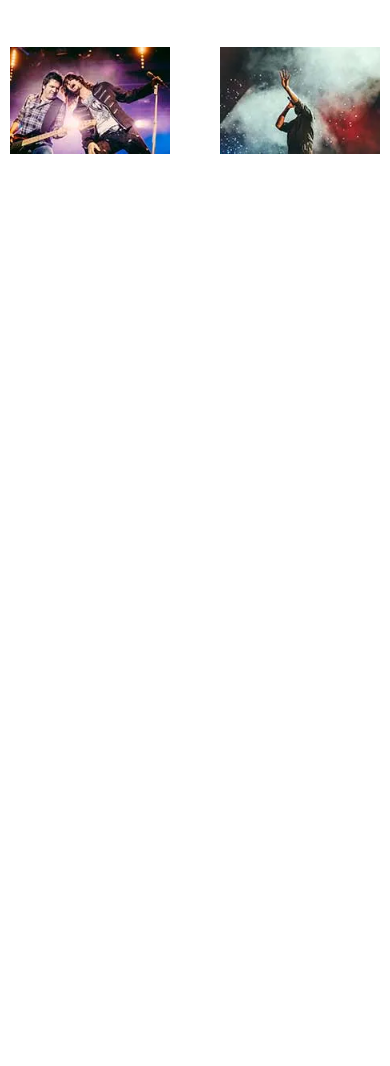
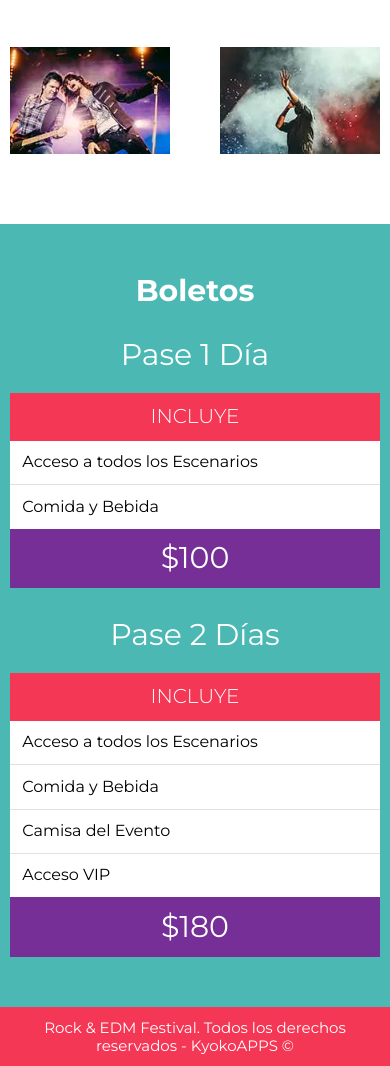
Before and after one commit to ScarKMS/Music-Fest, a website: page index.html in a window 390 px wide. Shown: the part 4863-5929 px from the top of the page. Before the commit the page ends 5087 px from the top, so only its background shows below. Drawn offline with Linux system fonts and the light colour scheme.

Commit message:
Boletos y Footer
+Terminada la seccion de Boletos
+Terminado el Footer
+Sitio 100% Responsive

```diff
--- a/index.html
+++ b/index.html
@@ -110,6 +110,85 @@
         </ul>
     </section>
 
+    <section class="boletos bg-verde">
+        <h3>Boletos</h3>
+
+        <div class="contenedor-boletos contenedor">
+            <div class="basico plan">
+                <p>Pase 1 Día</p>
+                <table class="pase">
+                    <thead>
+                        <tr>
+                            <th>Incluye</th>
+                        </tr>
+                    </thead>
+                    <tbody>
+                        <tr>
+                            <td>
+                                Acceso a todos los Escenarios
+                            </td>
+                        </tr>
+                        <tr>
+                            <td>
+                                Comida y Bebida
+                            </td>
+                        </tr>
+                    </tbody>
+                    <tfoot>
+                        <tr>
+                            <td>
+                                $100
+                            </td>
+                        </tr>
+                    </tfoot>
+                </table>
+            </div>
+            <div class="premium plan">
+                <p>Pase 2 Días</p>
+                <table class="pase">
+                    <thead>
+                        <tr>
+                            <th>Incluye</th>
+                        </tr>
+                    </thead>
+                    <tbody>
+                        <tr>
+                            <td>
+                                Acceso a todos los Escenarios
+                            </td>
+                        </tr>
+                        <tr>
+                            <td>
+                                Comida y Bebida
+                            </td>
+                        </tr>
+                        <tr>
+                            <td>
+                                Camisa del Evento
+                            </td>
+                        </tr>
+                        <tr>
+                            <td>
+                                Acceso VIP
+                            </td>
+                        </tr>
+                    </tbody>
+                    <tfoot>
+                        <tr>
+                            <td>
+                                $180
+                            </td>
+                        </tr>
+                    </tfoot>
+                </table>
+            </div>
+        </div>
+    </section>
+
+    <footer class="footer">
+        <p>Rock & EDM Festival. Todos los derechos reservados - KyokoAPPS &copy;</p>
+    </footer>
+
     <script src="build/js/bundle.js"></script>
 </body>
 
--- a/src/scss/app.scss
+++ b/src/scss/app.scss
@@ -11,4 +11,6 @@
 @import 'layout/video';
 @import 'layout/festival';
 @import 'layout/lineup';
-@import 'layout/galeria'
+@import 'layout/galeria';
+@import 'layout/boletos';
+@import 'layout/footer';
--- /dev/null
+++ b/src/scss/layout/_boletos.scss
@@ -0,0 +1,59 @@
+.boletos {
+    padding: $separacion 0;
+    h3 {
+        text-align: center;
+        color: $blanco;
+    }
+    .contenedor-boletos {
+        margin-top: $separacion / 2;
+        @include tablet {
+            @include grid(2, $separacion);
+        }
+    }
+    .plan {
+        p {
+            color: $blanco;
+            font-size: 3rem;
+            text-align: center;
+            margin-bottom: 2rem;
+        }
+    }
+}
+
+.pase {
+    width: 100%;
+    border-spacing: 0;
+    thead {
+        background-color: $rosa;
+        th {
+            padding: $separacion / 4;
+            color: $blanco;
+            text-transform: uppercase;
+            font-weight: $delgada;
+            font-size: 2rem;
+        }
+    }
+    tbody {
+        background-color: $blanco;
+        td {
+            padding: $separacion / 4;
+            border-bottom: 1px solid #e1e1e1;
+        }
+        tr {
+            &:last-of-type {
+                td {
+                    border: none;
+                }
+            }
+        }
+    }
+    tfoot {
+        background-color: $morado;
+        td {
+            text-align: center;
+            padding: $separacion / 4;
+            color: $blanco;
+            font-size: 3rem;
+        }
+    }
+}
--- /dev/null
+++ b/src/scss/layout/_footer.scss
@@ -0,0 +1,10 @@
+.footer {
+    background-color: $rosa;
+    padding: $separacion / 4;
+    text-align: center;
+    p {
+        font-size: 1.5rem;
+        color: $blanco;
+        margin: 0;
+    }
+}
```
Also changed, not shown: build/css/app.css.
